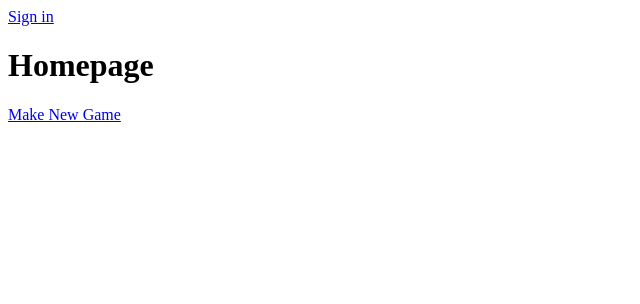
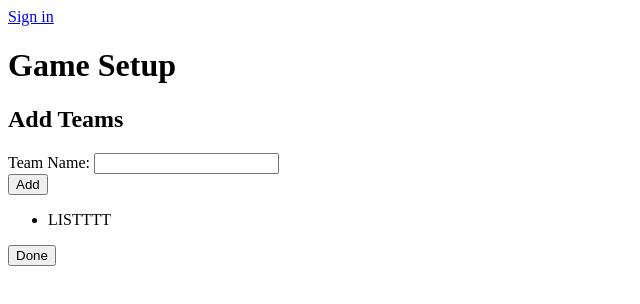
Before and after one commit to teamupcube/jeopardy_for_teachers_app, a Vue app in the folder app/: page /play/team-names in a window 1280 px wide. Before the commit this address led to /. Shown: the top 304 px of the page, without its empty margins (0-640 px from the left). Built offline with nearby package versions, Linux system fonts and the light colour scheme.

Commit message:
game setup components created

```diff
--- a/app/src/App.vue
+++ b/app/src/App.vue
@@ -3,12 +3,12 @@
     <header>
       <RouterLink v-if="!user" to="/auth">Sign in</RouterLink>
       <a v-if="user" href="/" @click.prevent="handleSignOut">Sign Out</a>
-      <router-link to="new"></router-link>
-      <router-link to="/"></router-link>
+      <router-link to="new" v-if="user"></router-link>
+      <router-link v-if="user" to="/"></router-link>
       <span v-if="user">user: {{ user.email }}</span>
 
     </header>
-    <RouterView :onUser="handleUser"></RouterView>
+    <RouterView :onUser="handleUser" :user="user"></RouterView>
   </div>
 </template>
 
--- /dev/null
+++ b/app/src/components/AddClassName.vue
@@ -0,0 +1,25 @@
+<template>
+  <div>
+    <h2>Add Class Name</h2>
+    <form>
+      <label>
+        Class Name: <input type="text">
+      </label>
+      <button @click="handleNext">Next</button>
+    </form>
+  </div>
+</template>
+
+<script>
+export default {
+  methods: {
+    handleNext() {
+      this.$router.push('team-names');
+    }
+  }
+};
+</script>
+
+<style>
+
+</style>
--- /dev/null
+++ b/app/src/components/AddTeamNames.vue
@@ -0,0 +1,35 @@
+<template>
+  <div>
+    <h2>Add Teams</h2>
+    <form>
+      <label>
+        Team Name: <input type="text">
+      </label>
+      <div class="team-list">
+        <button @click="handleAddTeam">Add</button>
+        <ul>
+          <li>LISTTTT</li>
+        </ul>
+      </div>
+      <button @click="handleNext">Done</button>
+    </form>
+  </div>
+</template>
+
+<script>
+export default {
+  methods: {
+    handleNext() {
+      this.$router.push('instructions');
+    },
+    handleAddTeam() {
+      console.log('add team');
+    }
+  },
+
+};
+</script>
+
+<style>
+
+</style>
--- a/app/src/components/Auth.vue
+++ b/app/src/components/Auth.vue
@@ -52,7 +52,7 @@ export default {
       show: false,
       type: 'signIn',
       error: null
-    }
+    };
   },
   computed: {
     isSignUp() {
@@ -76,7 +76,7 @@ export default {
       action(this.credentials)
         .then(user => {
           this.onUser(user);
-          this.$router.push('/')
+          this.$router.push('/');
         })
         .catch(err => {
           this.error = err;
--- /dev/null
+++ b/app/src/components/Dash.vue
@@ -0,0 +1,20 @@
+<template>
+  <div v-if="user">
+    <h1>Dashboard</h1>
+    <router-link to="/play">Play Game</router-link>
+    <router-link to="/new">Make New Game</router-link>
+    <RouterView></RouterView>
+  </div>
+</template>
+
+<script>
+export default {
+  props: {
+    user: Object
+  }
+};
+</script>
+
+<style>
+
+</style>
--- a/app/src/components/Home.vue
+++ b/app/src/components/GameSetup.vue
@@ -1,7 +1,7 @@
 <template>
   <div>
-    <h1>Homepage</h1>
-     <router-link to="/new">Make New Game</router-link>
+    <h1>Game Setup</h1>
+    <RouterView></RouterView>
   </div>
 </template>
 
--- /dev/null
+++ b/app/src/components/Instructions.vue
@@ -0,0 +1,13 @@
+<template>
+    <h1>Instructions</h1>
+</template>
+
+<script>
+export default {
+
+};
+</script>
+
+<style>
+
+</style>
```
Also changed, not shown: app/src/router.js (+17 -2 lines).
